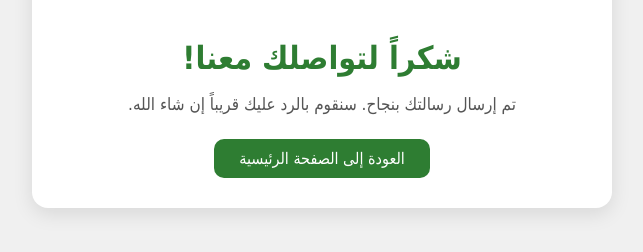
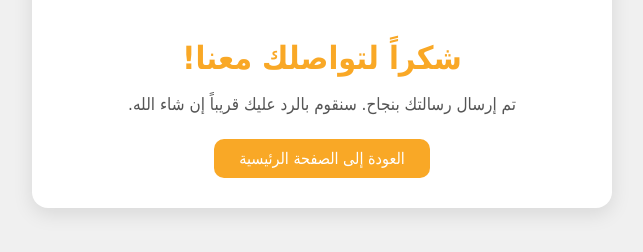
Before and after one commit to website-eg/Spider-Gym, a plain HTML site: page assets/pages/thanks.html in a window 1280 px wide. Shown: the part 322-574 px from the top of the page, without its empty margins (318-961 px from the left). Drawn offline with Linux system fonts and the light colour scheme.

Commit message:
The Website V1

```diff
--- a/assets/pages/thanks.html
+++ b/assets/pages/thanks.html
@@ -31,7 +31,7 @@
     }
 
     h1 {
-      color: #2e7d32;
+      color: #f9a826;
       margin-bottom: 10px;
     }
 
@@ -44,7 +44,7 @@
     a {
       display: inline-block;
       text-decoration: none;
-      background-color: #2e7d32;
+      background-color: #f9a826;
       color: white;
       padding: 10px 25px;
       border-radius: 10px;
@@ -52,7 +52,7 @@
     }
 
     a:hover {
-      background-color: #1b5e20;
+      background-color: #f9a826;
     }
   </style>
 </head>
@@ -63,7 +63,7 @@
 
     <h1>شكراً لتواصلك معنا!</h1>
     <p>تم إرسال رسالتك بنجاح. سنقوم بالرد عليك قريباً إن شاء الله.</p>
-    <a href="index.html">العودة إلى الصفحة الرئيسية</a>
+    <a href="../../index.html">العودة إلى الصفحة الرئيسية</a>
   </div>
 </body>
 </html>
```
Also changed, not shown: index.html (+1 -1 lines).
